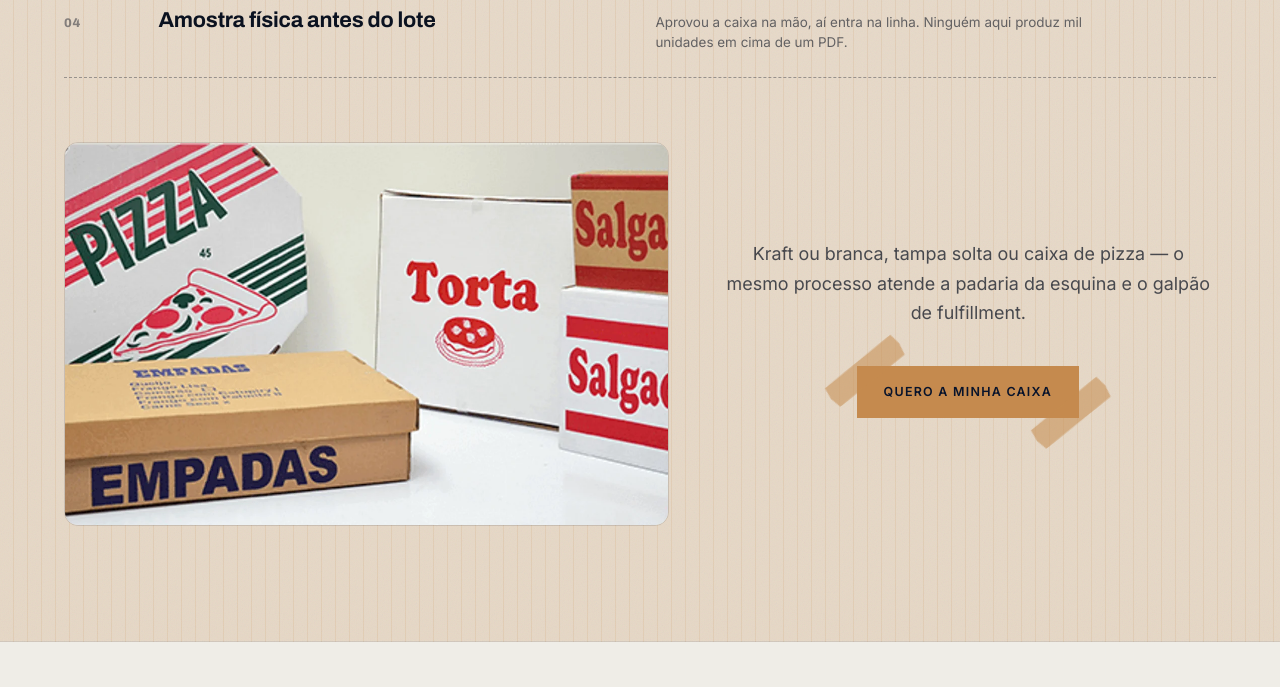
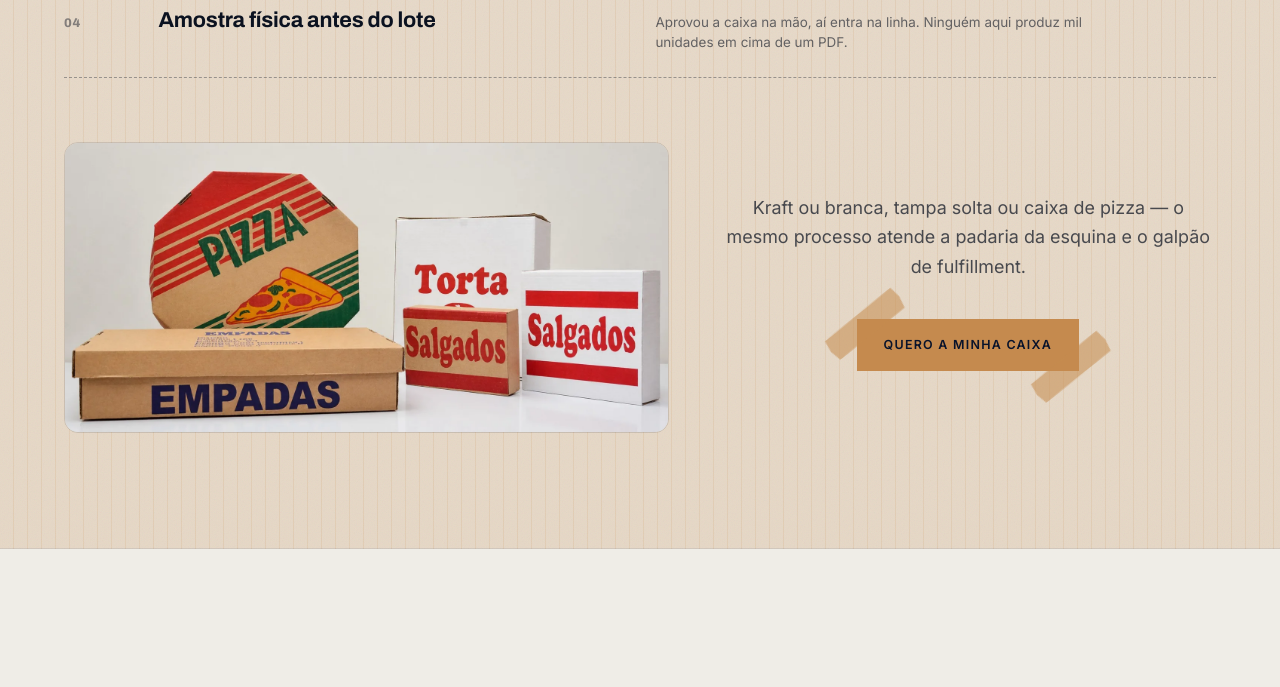
Before and after one commit to artechaccessdev/Wonder-Fix, a website built with Vite: page index.html in a window 1280 px wide. Shown: the part 5368-6055 px from the top of the page. Built offline with nearby package versions, Linux system fonts and the light colour scheme; some packages are replaced by stand-ins of ours.

Commit message:
ajuste colocando mais produtos

```diff
--- a/index.html
+++ b/index.html
@@ -855,9 +855,9 @@
 
       <div class="boxes__foot">
         <figure class="boxes__proof">
-          <img src="/images/caixas/caixa-impressao.webp"
+          <img src="/images/caixas/caixa-salgado-pizza.webp"
                alt="Caixas personalizadas impressas para pizza, torta, salgados e empadas"
-               width="1200" height="760" loading="lazy" />
+               width="1600" height="766" loading="lazy" />
         </figure>
 
         <div class="boxes__order">
--- a/src/style.css
+++ b/src/style.css
@@ -1233,7 +1233,7 @@ em {
 }
 
 /* Fecho: a foto das aplicações reais ao lado do texto e do CTA.
-   A foto fica INTEIRA (proporção nativa 1200x760): já houve duas rodadas de
+   A foto fica INTEIRA, na proporção nativa: já houve duas rodadas de
    faixa/banner recortado aqui e nenhuma agradou — não voltar a esticar. */
 .boxes__foot {
   margin-top: clamp(3rem, 7vw, 6rem);
@@ -1250,7 +1250,8 @@ em {
 .boxes__proof img {
   width: 100%;
   height: auto;
-  aspect-ratio: 1200 / 760;
+  /* proporção nativa de caixa-salgado-pizza.webp (1600x766) */
+  aspect-ratio: 1600 / 766;
   object-fit: cover;
   display: block;
 }
```
Also changed, not shown: images/foto-caixas-salgado-pizza.jpeg (added), public/images/caixas/caixa-salgado-pizza.webp (added).
